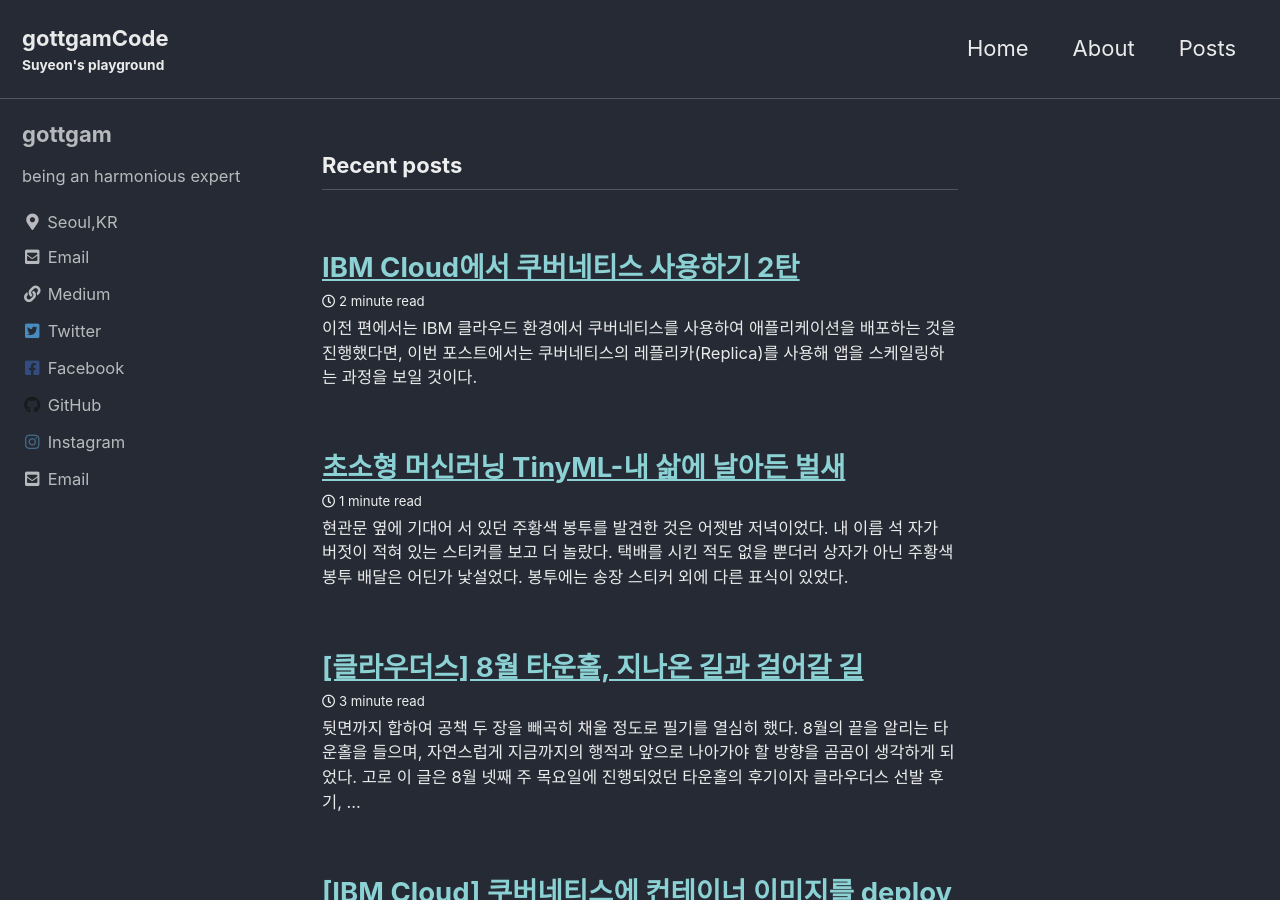
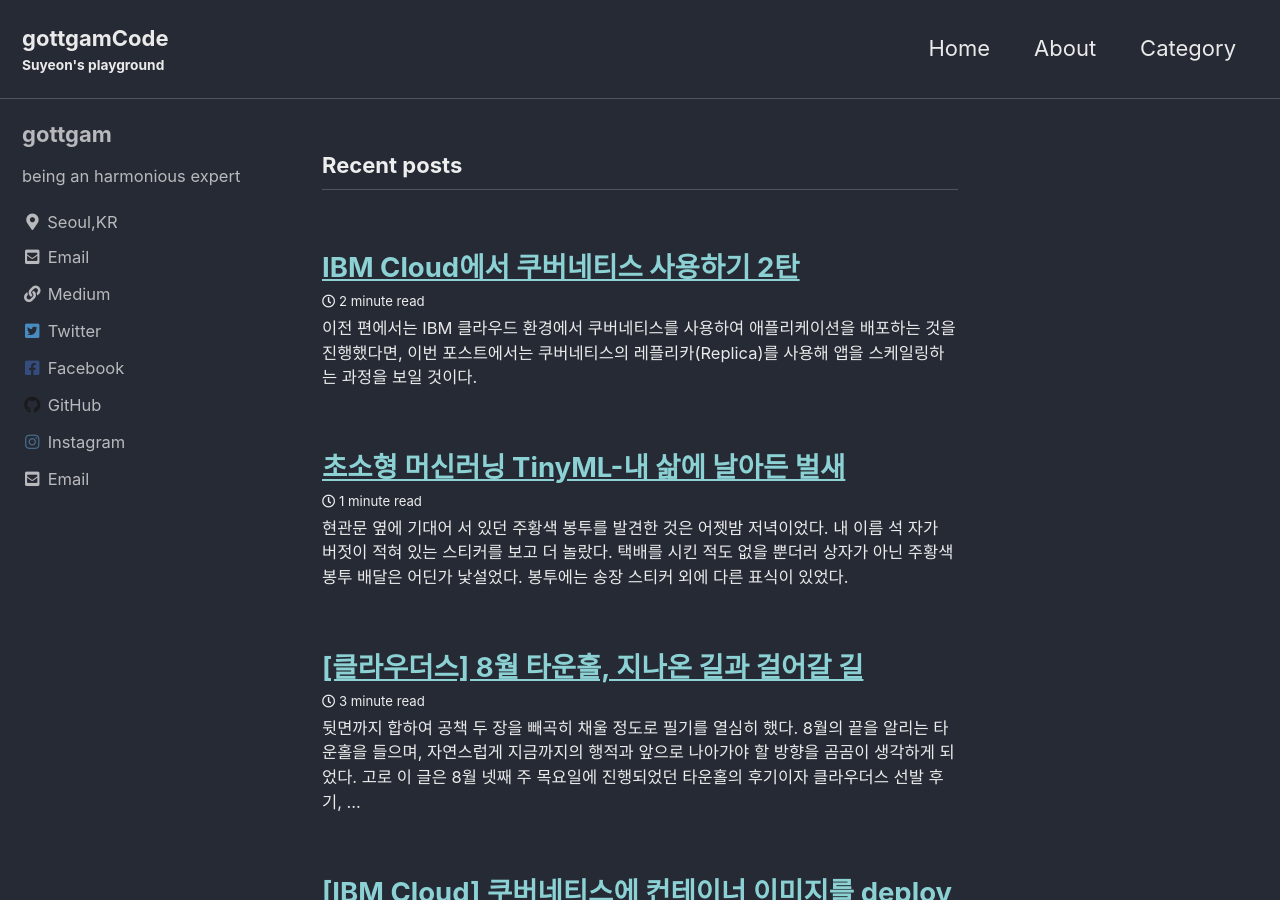
Before and after one commit to gottgam/gottgam.github.io, a Jekyll site: the page built from index.html, in a window 1280 px wide and 900 px high. Built offline with Jekyll 4.4.1, drawn with Linux system fonts in a browser that asks for light colours; cached includes are drawn as plain includes; the list of posts is cut into pages by our own code.

Commit message:
Update navigation.yml

```diff
--- a/_data/navigation.yml
+++ b/_data/navigation.yml
@@ -6,8 +6,8 @@ main:
   - title: "About"
     url: https://gottgam.github.io/about/
     description: Want to know?
-  - title: "Posts"
-    url: /year-archive/
+  - title: "Category"
+    url: /categories/
     description: All posts, all in one place.
   # - title: "Sample Collections"
   #   url: /collection-archive/
```
